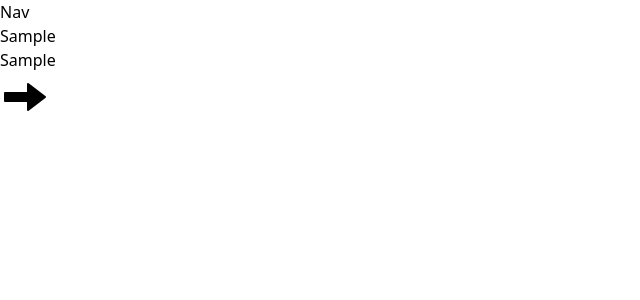
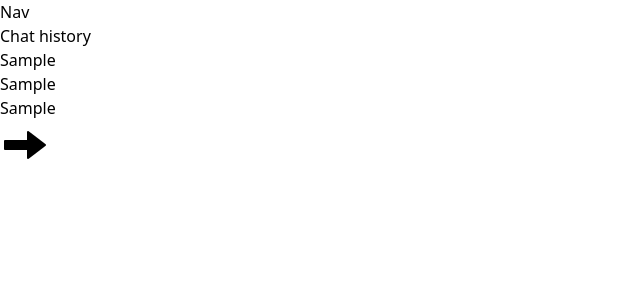
Before and after one commit to dipanshu999/ConvoAI, a React (Vite) app: page / in a window 1280 px wide. Both pictures are taken after typing "Sample" into the empty fields and a click on the button 25 px from the left and 73 px from the top of the page. Shown: the top 300 px of the page, without its empty margins (0-640 px from the left). Built offline with nearby package versions, Linux system fonts and the light colour scheme; no server answers.

Commit message:
Sidebar Logic added

```diff
--- a/src/components/Response.jsx
+++ b/src/components/Response.jsx
@@ -42,7 +42,7 @@ export default function Response() {
               {(answer[index] ?? !Loading) ? (
                 <div className="relative">
 
-                    <ReactMarkdown className='text-white text-xl rounded-xl mt-8 p-3  mb-4 w-[85%] bg-gradient-to-tr from-[#FC488B] to-yellow-400'>
+                    <ReactMarkdown className='text-black text-xl rounded-xl mt-8 p-3  mb-4 w-[85%] bg-gradient-to-tr from-[#FC488B] to-yellow-400'>
                     {truncateText(answer[index] || '', index)}
                     </ReactMarkdown>
 
--- a/src/components/Sidebar.jsx
+++ b/src/components/Sidebar.jsx
@@ -1,11 +1,26 @@
-import React from 'react'
+import React, { useContext } from 'react'
+import { ChatContext } from '../utils/Context'
 
 export default function Sidebar() {
+
+  const{question}=useContext(ChatContext)
+
   return (
-    <>
-      <div className=' bg-black  fixed   h-full w-[20vw] '>
+    <div className=' bg-black  fixed   h-full w-[20vw]'>
+
+      <div className='Logo w-full h-52 border'>
         <p className='text-white'>Nav</p>
       </div>
-    </>
+
+      <div className="chat-history w-full border mt-2 h-full">
+        <p className='text-white'>Chat history</p>
+
+        {
+          question.map((item,index)=><div className=''><h1 key={index} className='text-white '>{item}</h1></div> )
+        }
+
+      </div>
+
+    </div>
   )
 }
```
